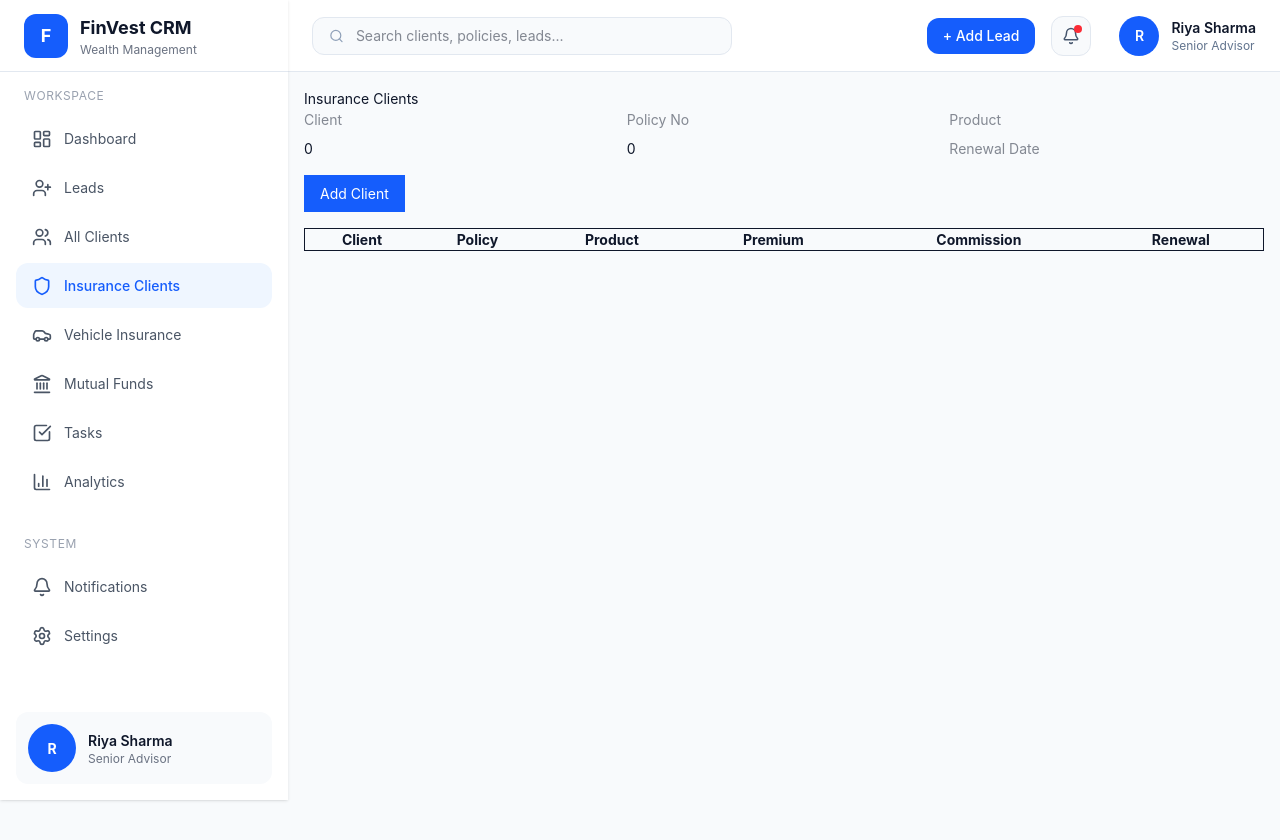
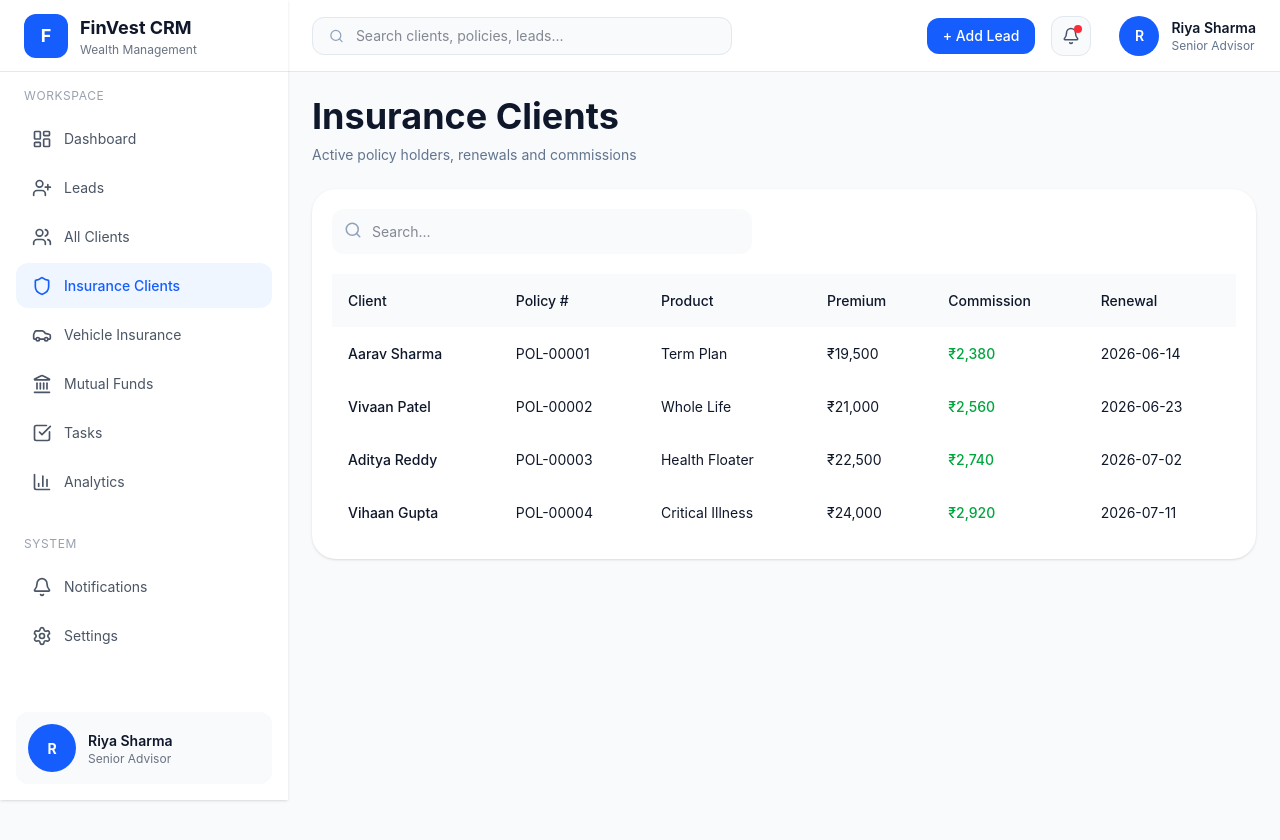
Before and after one commit to dhanlaxmicrm1-maker/crm-front, a React (Vite) app: page /insurance-clients in a window 1280 px wide. Shown: the top 840 px of the page. Before the commit the page ends 800 px from the top, so only its background shows below. Built offline with nearby package versions, Linux system fonts and the light colour scheme.

Commit message:
Update InsuranceClients.tsx

```diff
--- a/src/pages/InsuranceClients.tsx
+++ b/src/pages/InsuranceClients.tsx
@@ -1,100 +1,119 @@
-import { useState } from "react";
-
-type InsuranceClient = {
-  id: number;
-  client: string;
-  policyNo: string;
-  product: string;
-  premium: number;
-  commission: number;
-  renewal: string;
-};
+import { insuranceClients } from "../data/insuranceClients";
+import { Search } from "lucide-react";
 
 export default function InsuranceClients() {
-  const [clients, setClients] = useState<InsuranceClient[]>([]);
-  const [form, setForm] = useState<Omit<InsuranceClient, "id">>({
-    client: "",
-    policyNo: "",
-    product: "",
-    premium: 0,
-    commission: 0,
-    renewal: "",
-  });
+  return (
+    <div className="p-6 bg-slate-50 min-h-screen">
 
-  const handleChange = (e: React.ChangeEvent<HTMLInputElement>) => {
-    const { name, value } = e.target;
+      <div className="mb-6">
 
-    setForm({
-      ...form,
-      [name]:
-        name === "premium" || name === "commission"
-          ? Number(value)
-          : value,
-    });
-  };
+        <h1 className="text-4xl font-bold text-slate-900">
+          Insurance Clients
+        </h1>
 
-  const addClient = () => {
-    if (!form.client) return;
+        <p className="text-slate-500 mt-2">
+          Active policy holders, renewals and commissions
+        </p>
 
-    const newClient: InsuranceClient = {
-      id: Date.now(),
-      ...form,
-    };
-
-    setClients([...clients, newClient]);
-
-    setForm({
-      client: "",
-      policyNo: "",
-      product: "",
-      premium: 0,
-      commission: 0,
-      renewal: "",
-    });
-  };
-
-  return (
-    <div className="p-4">
-      <h2>Insurance Clients</h2>
-
-      <div className="grid grid-cols-3 gap-2 mb-4">
-        <input name="client" value={form.client} onChange={handleChange} placeholder="Client" />
-        <input name="policyNo" value={form.policyNo} onChange={handleChange} placeholder="Policy No" />
-        <input name="product" value={form.product} onChange={handleChange} placeholder="Product" />
-        <input name="premium" value={form.premium} onChange={handleChange} placeholder="Premium" />
-        <input name="commission" value={form.commission} onChange={handleChange} placeholder="Commission" />
-        <input name="renewal" value={form.renewal} onChange={handleChange} placeholder="Renewal Date" />
       </div>
 
-      <button onClick={addClient} className="bg-blue-600 text-white px-4 py-2">
-        Add Client
-      </button>
+      <div className="bg-white rounded-3xl shadow-sm p-5">
 
-      <table className="w-full mt-4 border">
-        <thead>
+        <div className="relative w-[420px] mb-5">
+
+          <Search
+            size={18}
+            className="absolute left-3 top-3 text-slate-400"
+          />
+
+          <input
+            placeholder="Search..."
+            className="w-full bg-slate-50 rounded-xl pl-10 py-3 outline-none"
+          />
+
+        </div>
+
+        <div className="overflow-x-auto">
+
+          <table className="w-full">
+
+            <thead className="bg-slate-50">
+
               <tr>
-            <th>Client</th>
-            <th>Policy</th>
-            <th>Product</th>
-            <th>Premium</th>
-            <th>Commission</th>
-            <th>Renewal</th>
+
+                <th className="p-4 text-left font-medium">
+                  Client
+                </th>
+
+                <th className="p-4 text-left font-medium">
+                  Policy #
+                </th>
+
+                <th className="p-4 text-left font-medium">
+                  Product
+                </th>
+
+                <th className="p-4 text-left font-medium">
+                  Premium
+                </th>
+
+                <th className="p-4 text-left font-medium">
+                  Commission
+                </th>
+
+                <th className="p-4 text-left font-medium">
+                  Renewal
+                </th>
+
               </tr>
+
             </thead>
 
             <tbody>
-          {clients.map((c) => (
-            <tr key={c.id}>
-              <td>{c.client}</td>
-              <td>{c.policyNo}</td>
-              <td>{c.product}</td>
-              <td>{c.premium}</td>
-              <td>{c.commission}</td>
-              <td>{c.renewal}</td>
+
+              {insuranceClients.map((client) => (
+
+                <tr
+                  key={client.id}
+                  className="hover:bg-slate-50 transition"
+                >
+
+                  <td className="p-4 font-medium">
+                    {client.client}
+                  </td>
+
+                  <td className="p-4">
+                    {client.policyNo}
+                  </td>
+
+                  <td className="p-4">
+                    {client.product}
+                  </td>
+
+                  <td className="p-4">
+                    ₹{client.premium.toLocaleString()}
+                  </td>
+
+                  <td className="p-4 text-green-600 font-medium">
+                    ₹{client.commission.toLocaleString()}
+                  </td>
+
+                  <td className="p-4">
+                    {client.renewal}
+                  </td>
+
                 </tr>
+
               ))}
+
             </tbody>
+
           </table>
+
+        </div>
+
+      </div>
+
     </div>
   );
 }
```
Lines whose indentation alone changed are shown as unchanged.
